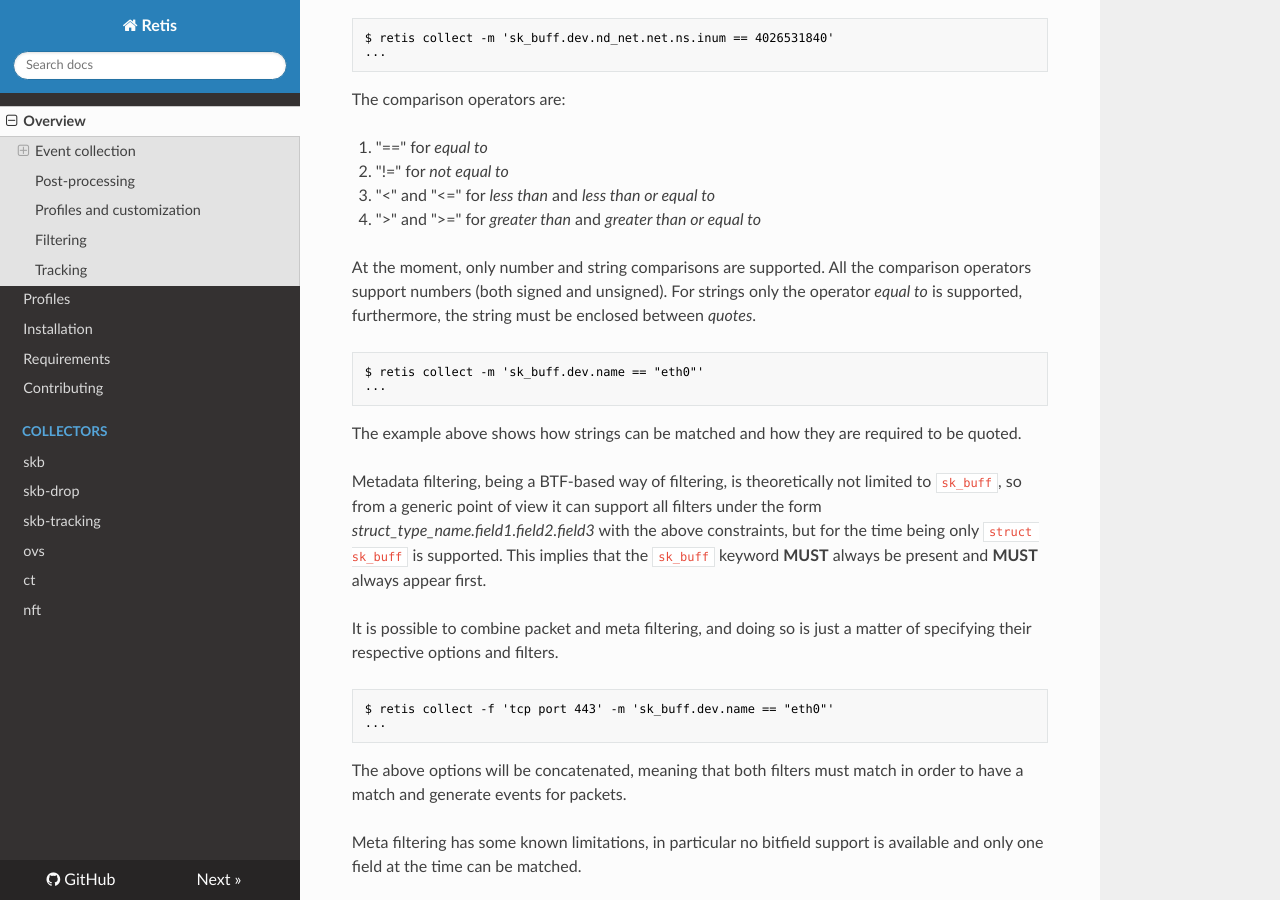
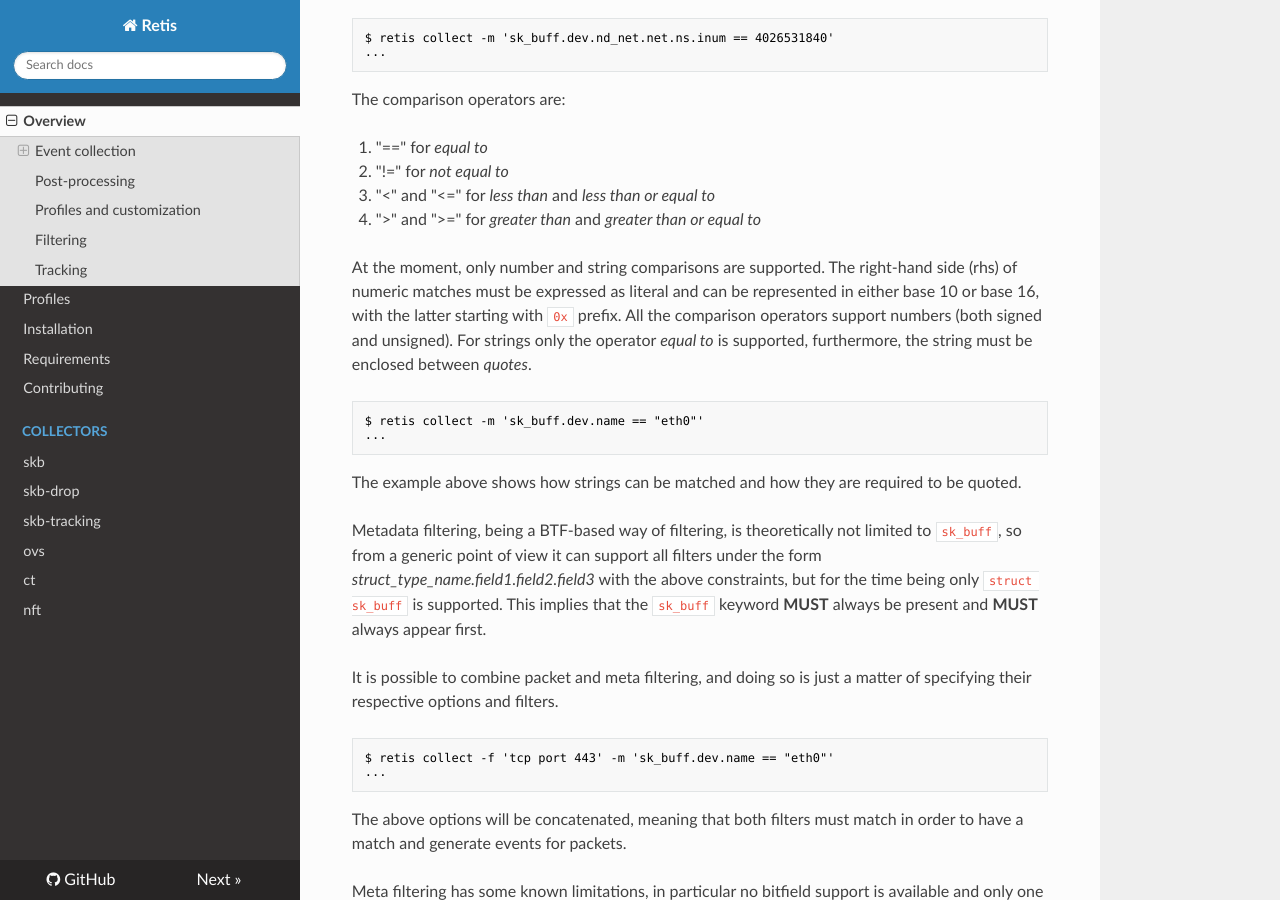
Before and after one commit to retis-org/retis, an MkDocs documentation site: the page built from docs/index.md, in a window 1280 px wide and 900 px high, scrolled down 4191 px. Built offline with MkDocs 1.6.1, drawn with Linux system fonts in a browser that asks for light colours; nearby versions of some CDN libraries.

Commit message:
doc: reference hex and dec for numeric matches.
Specify that both decimal and hexadecimal can be used in an expr involving numbers.

Signed-off-by: Paolo Valerio <pvalerio@redhat.com>

```diff
--- a/docs/index.md
+++ b/docs/index.md
@@ -235,6 +235,9 @@ The comparison operators are:
 4. ">" and ">=" for *greater than* and *greater than or equal to*
 
 At the moment, only number and string comparisons are supported.
+The right-hand side (rhs) of numeric matches must be expressed as
+literal and can be represented in either base 10 or base 16, with the
+latter starting with `0x` prefix.
 All the comparison operators support numbers (both signed and unsigned).
 For strings only the operator *equal to* is supported, furthermore, the
 string must be enclosed between *quotes*.
```
